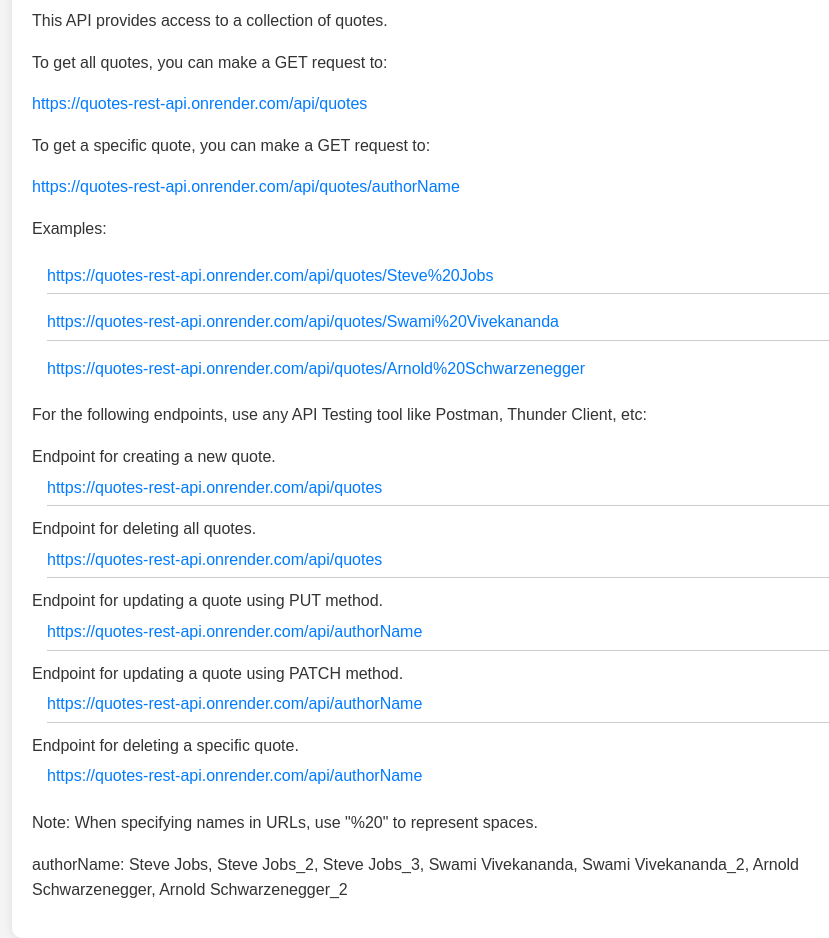
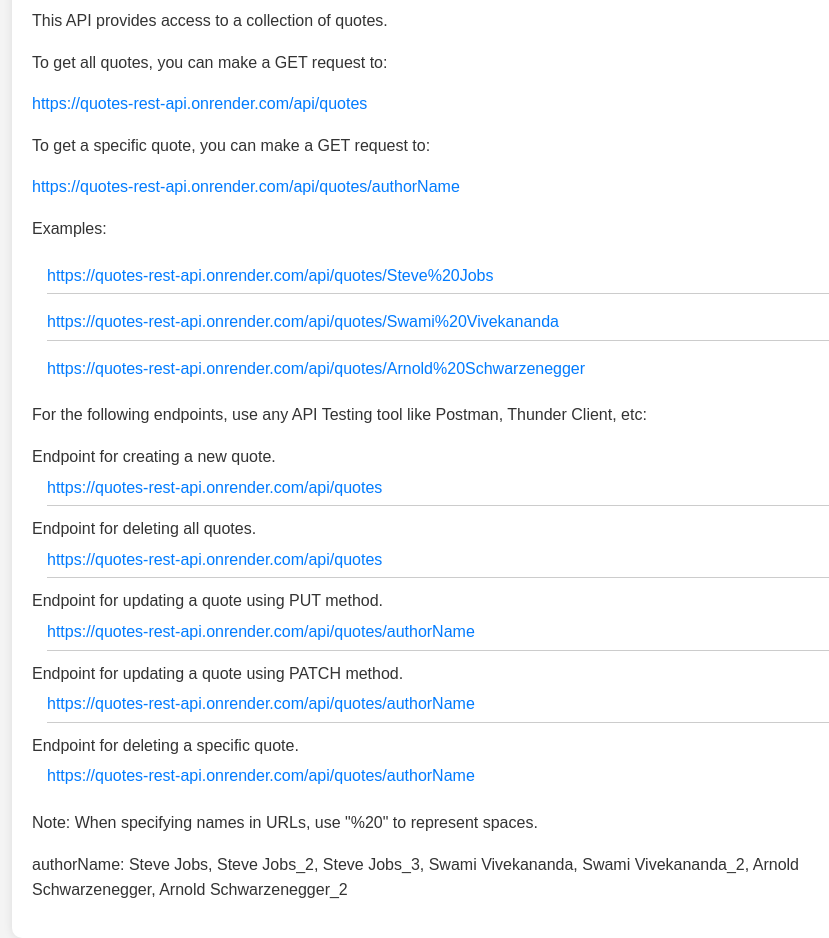
Before and after one commit to JayeshSabale/quotes-REST-API, a website: page index.html in a window 1280 px wide. Shown: the part 114-1052 px from the top of the page, without its empty margins (208-1037 px from the left). Drawn offline with Linux system fonts and the light colour scheme.

Commit message:
Update index.html

```diff
--- a/index.html
+++ b/index.html
@@ -116,15 +116,21 @@
         </li>
         <li>
           Endpoint for updating a quote using PUT method.
-          <a href="#">https://quotes-rest-api.onrender.com/api/authorName</a>
+          <a href="#"
+            >https://quotes-rest-api.onrender.com/api/quotes/authorName</a
+          >
         </li>
         <li>
           Endpoint for updating a quote using PATCH method.
-          <a href="#">https://quotes-rest-api.onrender.com/api/authorName</a>
+          <a href="#"
+            >https://quotes-rest-api.onrender.com/api/quotes/authorName</a
+          >
         </li>
         <li>
           Endpoint for deleting a specific quote.
-          <a href="#">https://quotes-rest-api.onrender.com/api/authorName</a>
+          <a href="#"
+            >https://quotes-rest-api.onrender.com/api/quotes/authorName</a
+          >
         </li>
       </ul>
       <p>Note: When specifying names in URLs, use "%20" to represent spaces.</p>
```
